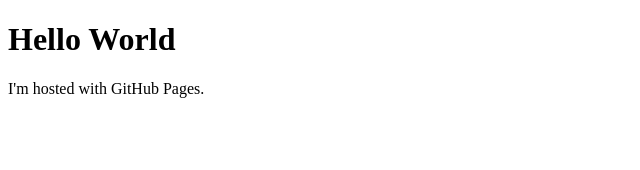
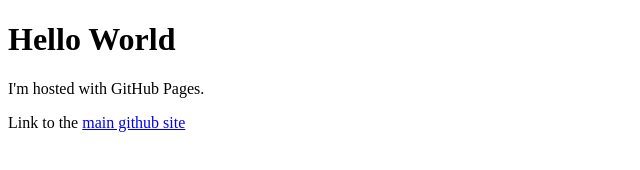
Before and after one commit to MIYLam/MIYLam.github.io, a plain HTML site: page index.html in a window 1280 px wide. Shown: the whole page, without its empty margins (0-640 px from the left). Drawn offline with Linux system fonts and the light colour scheme.

Commit message:
testing attributes with hyperlinks

```diff
--- a/index.html
+++ b/index.html
@@ -3,5 +3,6 @@
 <body>
 <h1>Hello World</h1>
 <p>I'm hosted with GitHub Pages.</p>
+<p>Link to the <a href="https://github.com/MIYLam" title="Maurice Lam repositories"> main github site</a></p>
 </body>
 </html>
```
